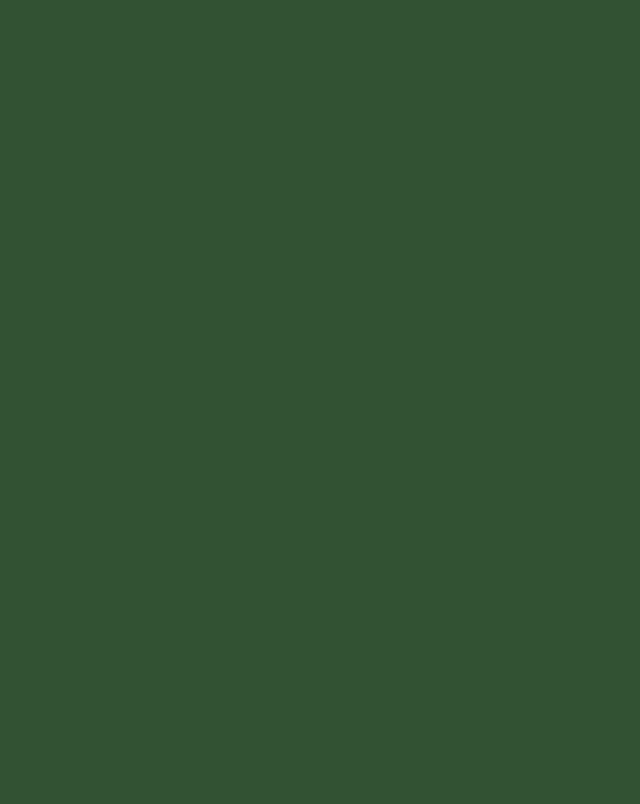
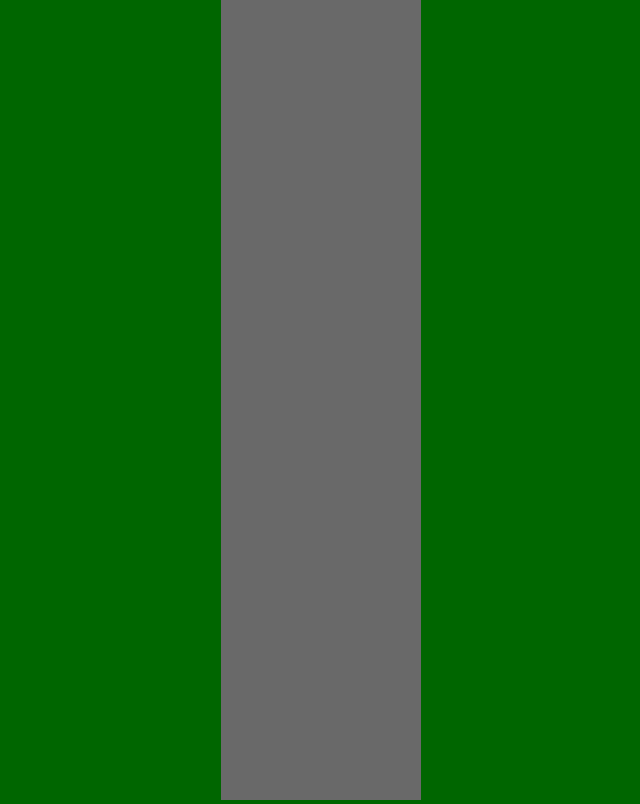
Before and after one commit to maktechdev/self-diriving-car-js, a website: page index.html in a window 1280 px wide. Shown: the whole page, without its empty margins (319-959 px from the left). Drawn offline with Linux system fonts and the light colour scheme.

Commit message:
Adds backgrounds and links scripts to index

```diff
--- a/scripts/car.js
+++ b/scripts/car.js
@@ -0,0 +1,14 @@
+class Car {
+    constructor(x, y, width, height) {
+        this.x = x;
+        this.y = y;
+        this.width = width;
+        this.height = height;
+        console.log("a new car made")
+    }
+
+    draw() {
+        console.log("draw car")
+    }
+
+}
--- a/scripts/main.js
+++ b/scripts/main.js
@@ -0,0 +1,4 @@
+const canvas = document.getElementById("myCanvas");
+console.log(canvas);
+canvas.height = window.innerHeight;
+canvas.width = 200;
--- a/styles/style.css
+++ b/styles/style.css
@@ -5,11 +5,14 @@
 }
 
 body {
-    background-color: #325233;
-    height: 100%;
+    background-color: #006600;
+    height: 100vh;
+    text-align: center;
+    overflow: hidden;
 
 }
 
 #myCanvas{
+    background-color: dimgray;
 
 }
```
